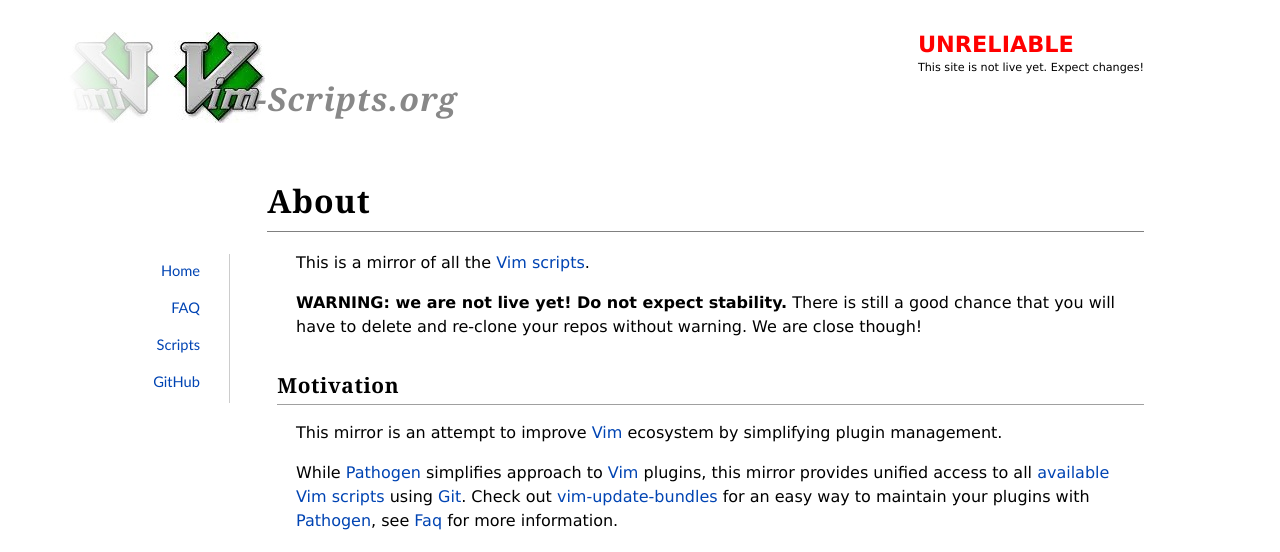
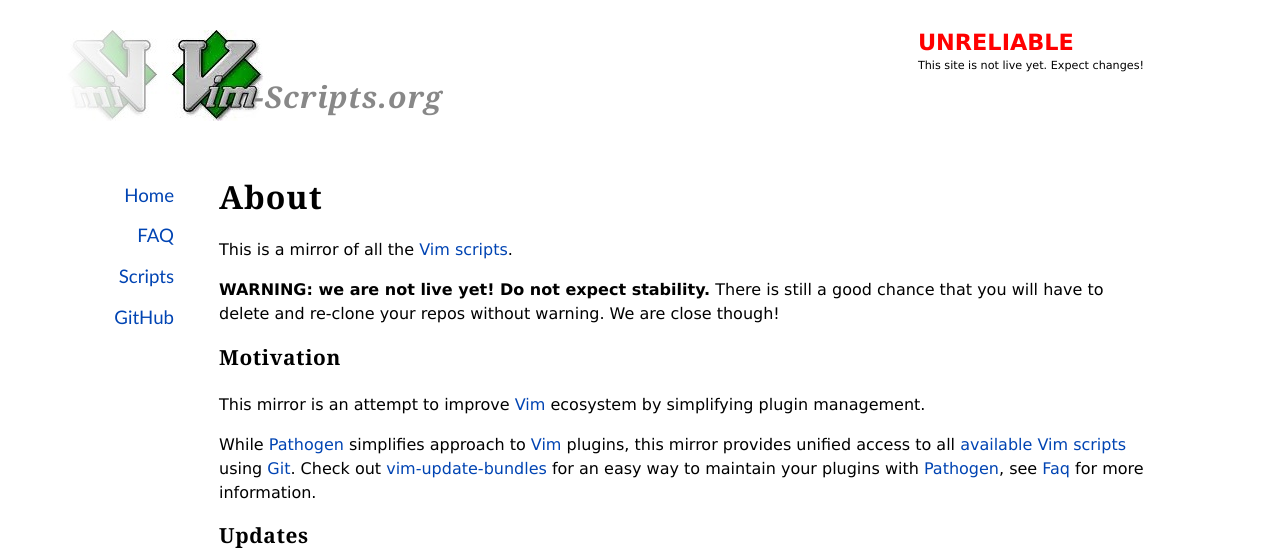
Before and after one commit to vim-scraper/vim-scraper.github.com, a Jekyll site: the page built from index.markdown, in a window 1280 px wide. Shown: the top 552 px of the page. Built offline with Jekyll 4.4.1, drawn with Linux system fonts in a browser that asks for light colours; grey boxes are pictures that could not be loaded.

Commit message:
Borderless looks

```diff
--- a/css/default.css
+++ b/css/default.css
@@ -38,7 +38,6 @@
 h1, h2, h3 {
   font-family: Georgia,Utopia,Palatino,'Palatino Linotype',serif;
   padding: 0;
-  margin: 1.6em 0 0.6em -0.9em;
   line-height: 1.25em;
   letter-spacing: 0.03em;
 }
@@ -46,14 +45,11 @@
 h1 {
   font-size: 2em;
   margin-top: 0;
-  padding-bottom: 0.3em;
-  border-bottom: 1px solid #808080;
 }
 
 h2 {
   font-size: 1.3em;
   padding-bottom: 0.3em;
-  border-bottom: 1px solid #a0a0a0;
 }
 
 h3 {
@@ -78,14 +74,13 @@
 }
 
 #header h2 {
-  font-size: 2em;
+  font-size: 30px;
   line-height: 0;
   background: url('/images/vim-mirror.jpg') no-repeat;
-  border: 0;
   margin: 1em;
   padding-top: 67px;
   padding-bottom: 50px;
-  padding-left: 133px;
+  padding-left: 137px;
 }
 
 #header h2 a:link,
@@ -117,15 +112,11 @@
 #sidebar { /* Parent Wrapper for inside boxes */
   /* display: inline; */ /* IE Hack */
   float: left;
-  width: 12em;
+  width: 150px;
   text-align: left;
-  margin-right: 2em;
   font-family: "Gill Sans";
-  font-size: 11pt;
+  font-size: 14pt;
   text-align: right;
-  border-right: 1px solid #ccc;
-  padding-right: 2em;
-  margin-top: 5em;
 }
 
 #sidebar ol {
@@ -141,7 +132,7 @@
 
 #content { /* Parent Wrapper for inside boxes */
   /* display: inline; *//* IE Hack */
-  margin-left:17em;
+  margin-left:195px;
   margin-bottom: 5em;
 }
 
```
